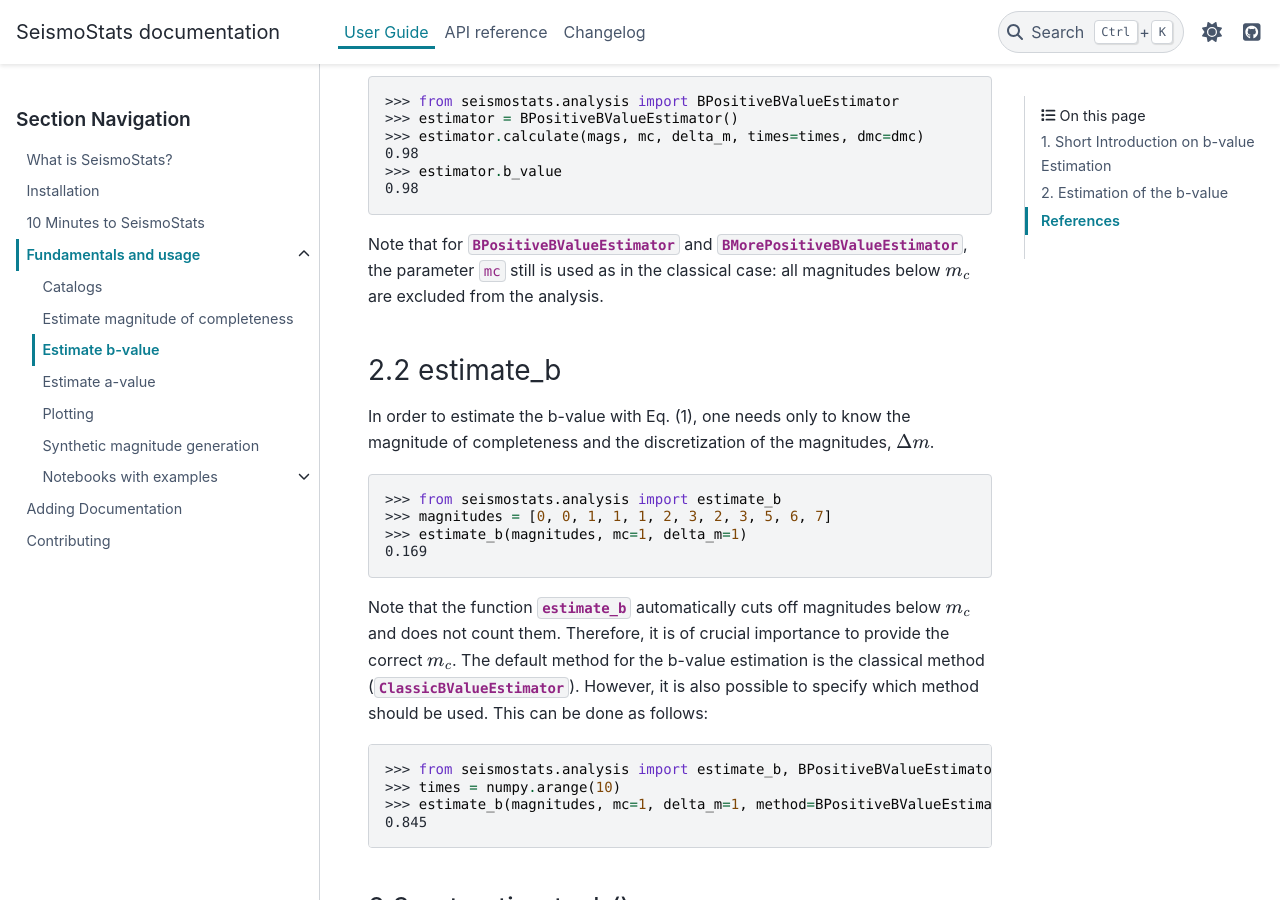
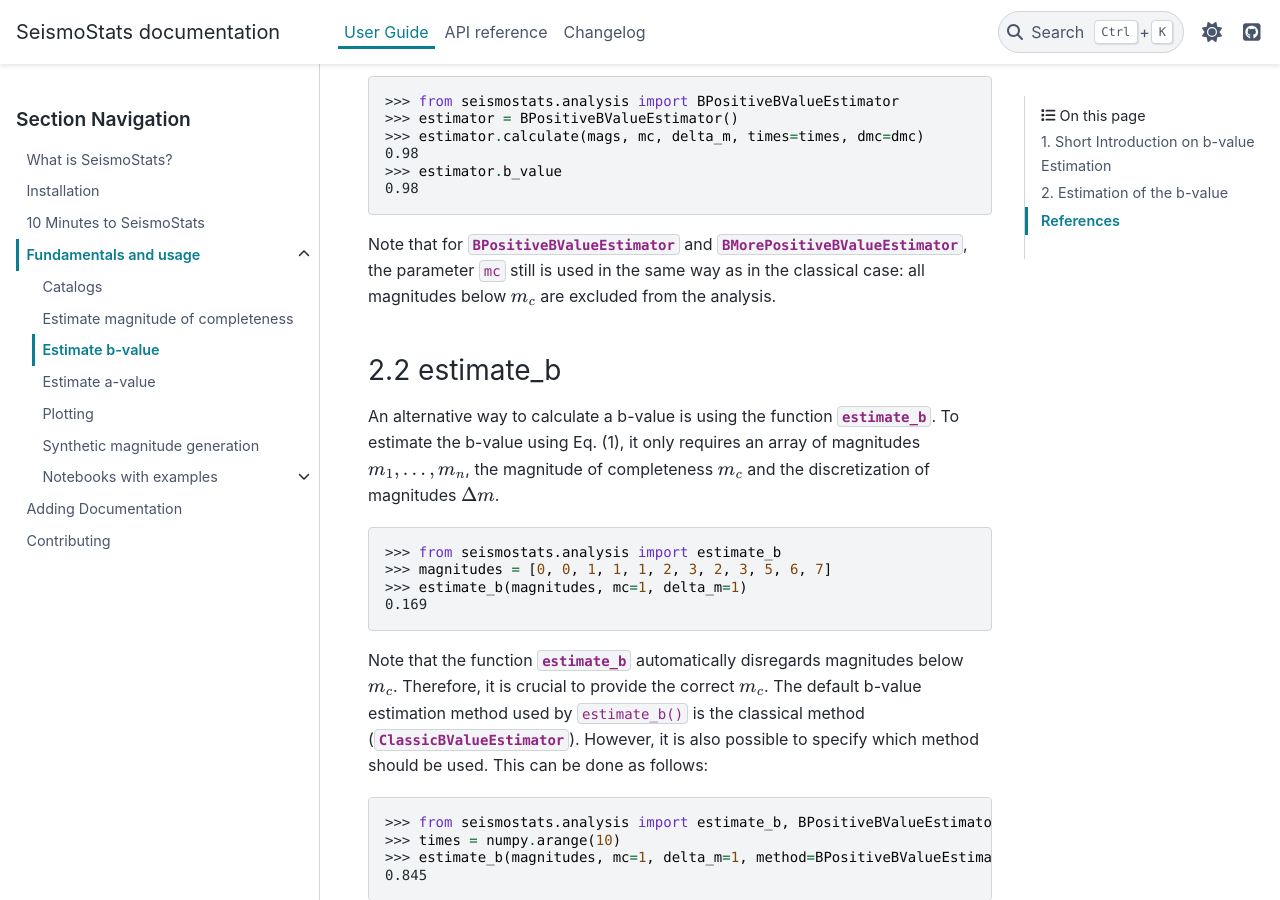
Before and after one commit to swiss-seismological-service/SeismoStats, a Sphinx documentation site: the page built from docs/source/user/estimate_b.md, in a window 1280 px wide and 900 px high, scrolled down 3950 px. Built offline with Sphinx 7.4.7 and the PyData theme 0.15.4, drawn with Linux system fonts in a browser that asks for light colours; pages that are not in the unit, such as notebooks, are missing from menus; the version number could not be read and is left out.

Commit message:
doc: estimate_b()

````diff
--- a/docs/source/user/estimate_b.md
+++ b/docs/source/user/estimate_b.md
@@ -84,10 +84,10 @@ The computed b-value is stored in the estimator instance (in this example, `esti
 0.98
 ```
 
-Note that for {class}`BPositiveBValueEstimator <seismostats.analysis.BPositiveBValueEstimator>` and  {class}`BMorePositiveBValueEstimator <seismostats.analysis.BMorePositiveBValueEstimator>`, the parameter `mc` still is used as in the classical case: all magnitudes below $m_c$ are excluded from the analysis.
+Note that for {class}`BPositiveBValueEstimator <seismostats.analysis.BPositiveBValueEstimator>` and  {class}`BMorePositiveBValueEstimator <seismostats.analysis.BMorePositiveBValueEstimator>`, the parameter `mc` still is used in the same way as in the classical case: all magnitudes below $m_c$ are excluded from the analysis.
 
 ### 2.2 estimate_b
-In order to estimate the b-value with Eq. (1), one needs only to know the magnitude of completeness and the discretization of the magnitudes, $\Delta m$.
+An alternative way to calculate a b-value is using the function {func}`estimate_b <seismostats.analysis.estimate_b>`. To estimate the b-value using Eq. (1), it only requires an array of magnitudes $m_1, \dots, m_n$, the magnitude of completeness $m_c$ and the discretization of magnitudes $\Delta m$.
 
 ```python
 >>> from seismostats.analysis import estimate_b
@@ -96,7 +96,7 @@ In order to estimate the b-value with Eq. (1), one needs only to know the magnit
 0.169
 ```
 
-Note that the function {func}`estimate_b <seismostats.analysis.estimate_b>` automatically cuts off magnitudes below $m_c$ and does not count them. Therefore, it is of crucial importance to provide the correct $m_c$. The default method for the b-value estimation is the classical method ({class}`ClassicBValueEstimator <seismostats.analysis.ClassicBValueEstimator>`). However, it is also possible to specify which method should be used. This can be done as follows:
+Note that the function {func}`estimate_b <seismostats.analysis.estimate_b>` automatically disregards magnitudes below $m_c$. Therefore, it is crucial to provide the correct $m_c$. The default b-value estimation method used by `estimate_b()` is the classical method ({class}`ClassicBValueEstimator <seismostats.analysis.ClassicBValueEstimator>`). However, it is also possible to specify which method should be used. This can be done as follows:
 
 ```python
 >>> from seismostats.analysis import estimate_b, BPositiveBValueEstimator
````
